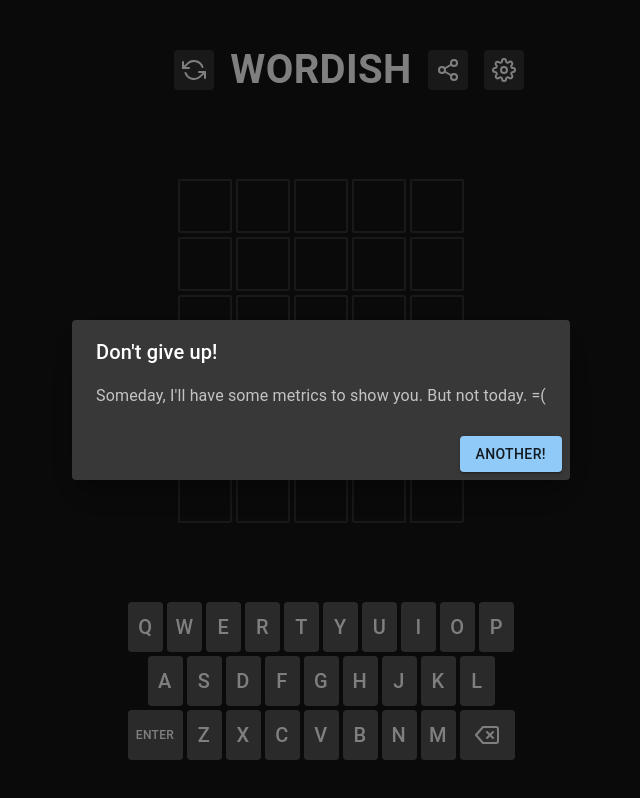
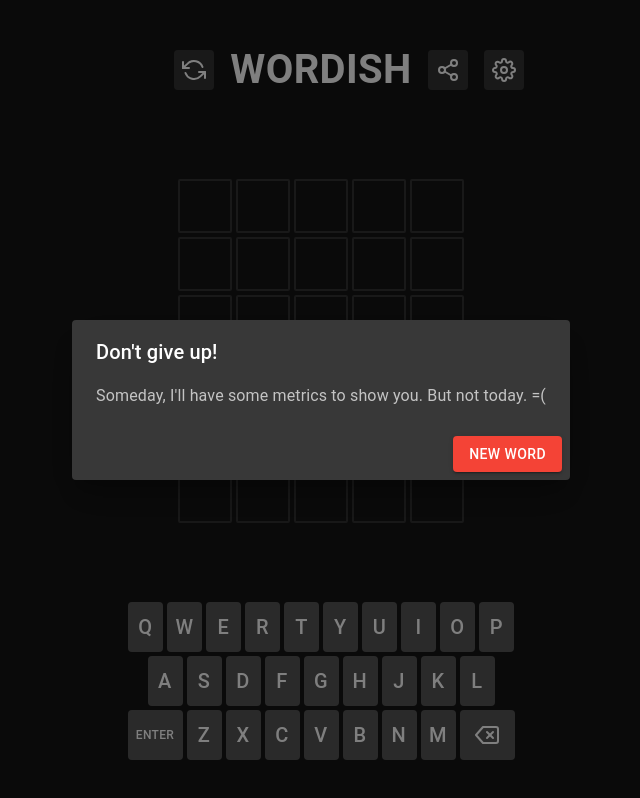
Before and after one commit to EsoterikStare/wordish, a React app: page / in a window 1280 px wide. Both pictures are taken after a click on the button 766 px from the left and 69 px from the top of the page. Shown: the whole page, without its empty margins (319-959 px from the left). Built offline with nearby package versions, Linux system fonts and the light colour scheme.

Commit message:
Rename GameOverDialog and slightly improve reset button behavior

```diff
--- a/src/components/Header.jsx
+++ b/src/components/Header.jsx
@@ -8,7 +8,7 @@ import {
 } from '@mui/material';
 import { RefreshCcw, Settings as SettingsIcon, Share2 } from 'react-feather';
 
-import GameOverDialog from './GameOverDialog';
+import StatsDialog from './StatsDialog';
 import Settings from './Settings';
 
 import { useAppState } from '../AppStateContext';
@@ -105,7 +105,7 @@ const Header = ({ title }) => {
           </Grid>
         </Grid>
       </Grid>
-      <GameOverDialog open={dialogOpen} onClose={() => setDialogOpen(false)} />
+      <StatsDialog open={dialogOpen} onClose={() => setDialogOpen(false)} />
     </>
   );
 };
--- a/src/components/GameOverDialog.jsx
+++ b/src/components/StatsDialog.jsx
@@ -46,7 +46,7 @@ const GameOverDialog = ({ open, onClose }) => {
         {state.gameState === 'win' && (
           <ShareButton />
         )}
-        <Button color="primary" onClick={handleResetButtonClick} variant="contained">Another!</Button>
+        <Button color={state.gameState === 'playing' ? 'error' : 'primary'} onClick={handleResetButtonClick} variant="contained">{state.gameState === 'playing' ? 'New word' : 'Another!'}</Button>
       </DialogActions>
     </Dialog>
   );
```
